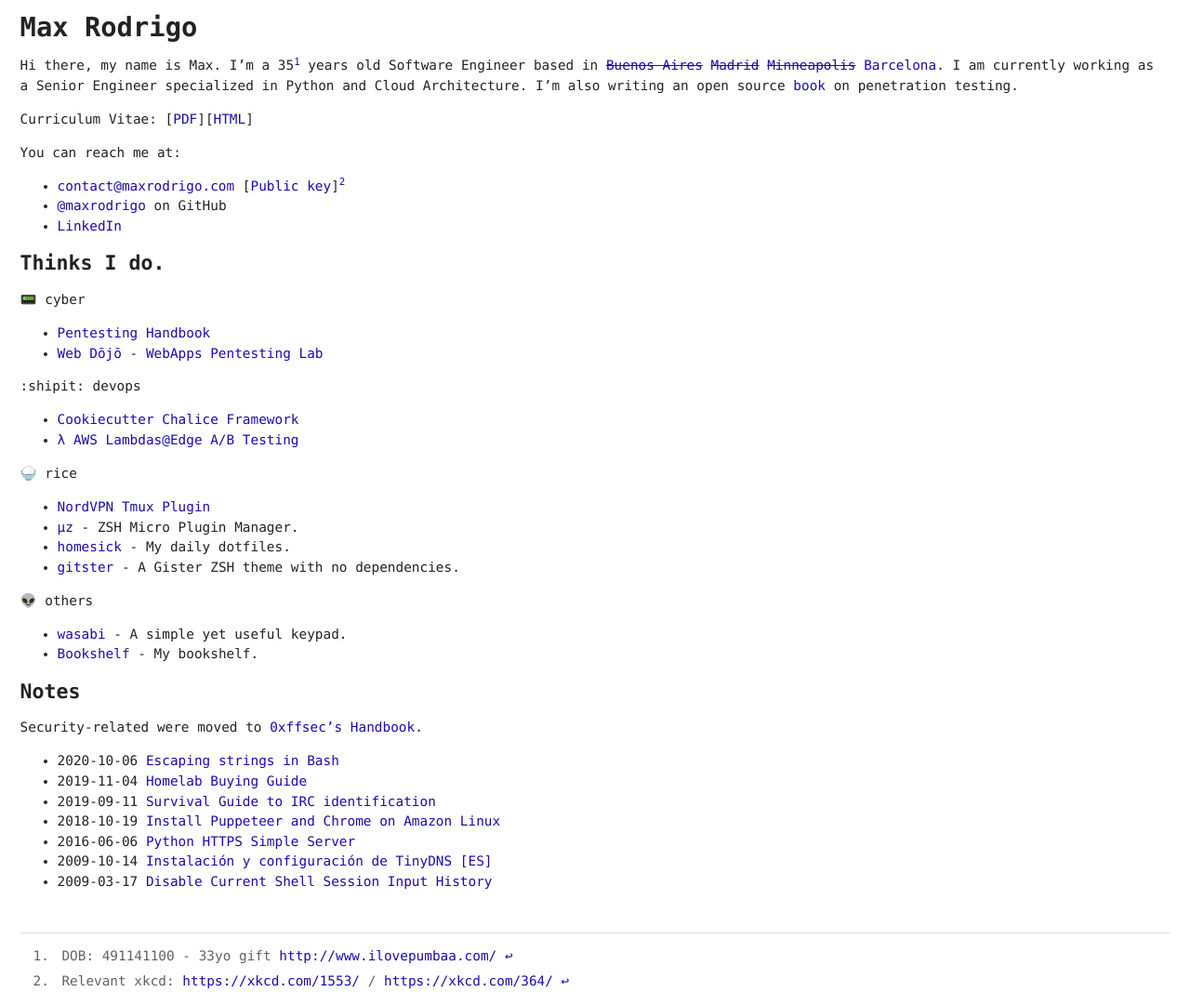
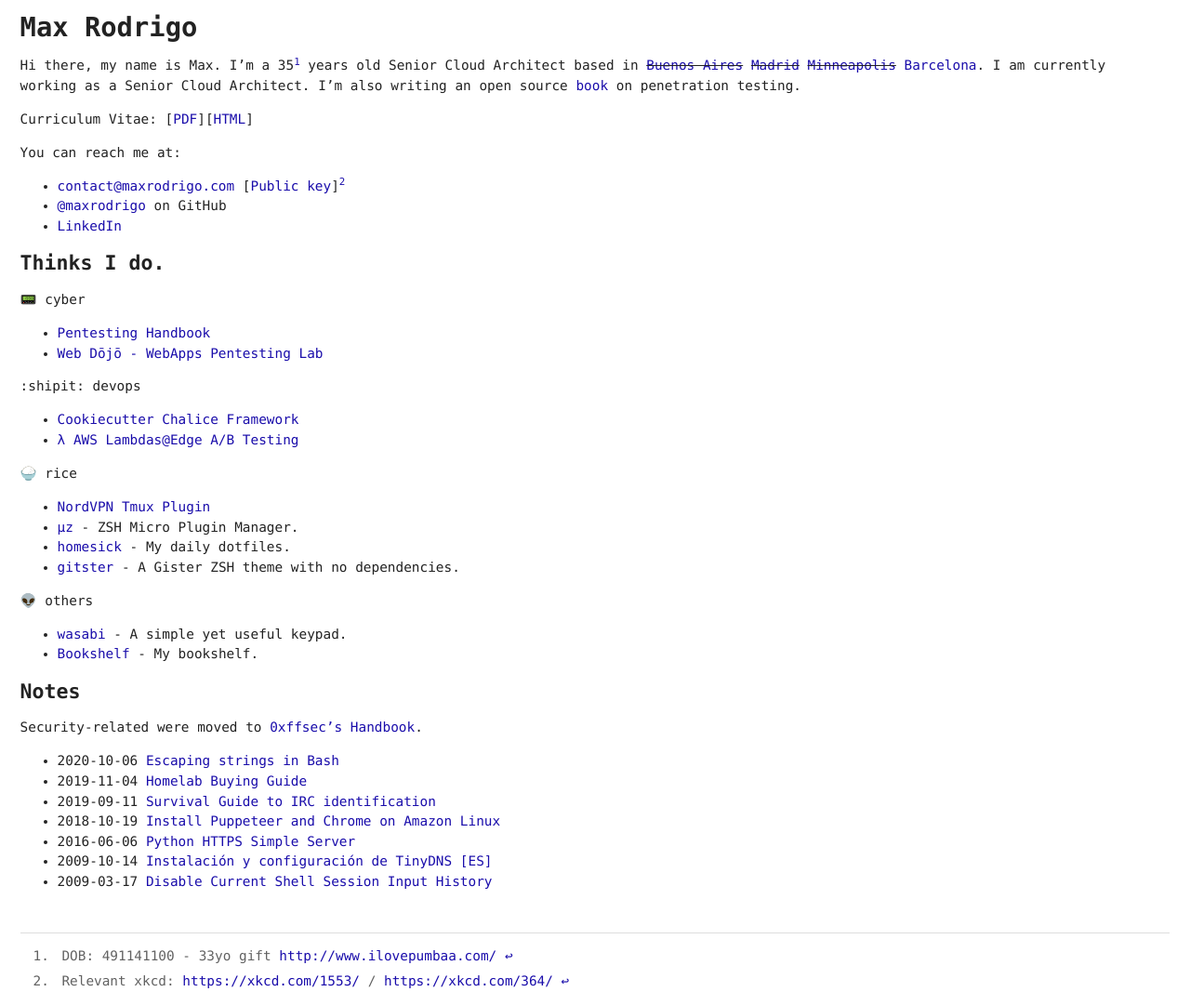
Before and after one commit to maxrodrigo/maxrodrigo.github.io, a Jekyll site: the page built from index.md, in a window 1280 px wide. Shown: the whole page at 93% size. Built offline with Jekyll 4.4.1, drawn with Linux system fonts in a browser that asks for light colours; emoji names are drawn with the system emoji font; some web fonts are replaced; our own code applies the rules of GitHub Pages for plain Markdown files.

Commit message:
Update bio

```diff
--- a/index.md
+++ b/index.md
@@ -5,8 +5,8 @@ redirect_from:
 ---
 {%- assign birthdate = 491141100 -%}
 
-Hi there, my name is Max. I'm a {{ 'now' | date: "%s" | minus: birthdate | divided_by: 31557600 | floor }}[^birthdate] years old Software Engineer based in ~~[Buenos Aires]( https://www.google.com.ar/maps/place/Buenos+Aires/ )~~  ~~[Madrid]( https://www.google.com.ar/maps/place/Madrid/ )~~  ~~[Minneapolis]( https://www.google.com.ar/maps/place/Minneapolis/ )~~ [Barcelona]( https://www.google.com.ar/maps/place/Barcelona/ ).
-I am currently working as a Senior Engineer specialized in Python and Cloud Architecture. I'm also writing an open source [book](https://0xffsec.com/handbook) on penetration testing.
+Hi there, my name is Max. I'm a {{ 'now' | date: "%s" | minus: birthdate | divided_by: 31557600 | floor }}[^birthdate] years old Senior Cloud Architect based in ~~[Buenos Aires]( https://www.google.com.ar/maps/place/Buenos+Aires/ )~~  ~~[Madrid]( https://www.google.com.ar/maps/place/Madrid/ )~~  ~~[Minneapolis]( https://www.google.com.ar/maps/place/Minneapolis/ )~~ [Barcelona]( https://www.google.com.ar/maps/place/Barcelona/ ).
+I am currently working as a Senior Cloud Architect. I'm also writing an open source [book](https://0xffsec.com/handbook) on penetration testing.
 
 Curriculum Vitae: [[PDF](/assets/pdf/Luis_Maximiliano_Rodrigo_Zubieta_CV.pdf)][[HTML](cv.html)]
 
```
